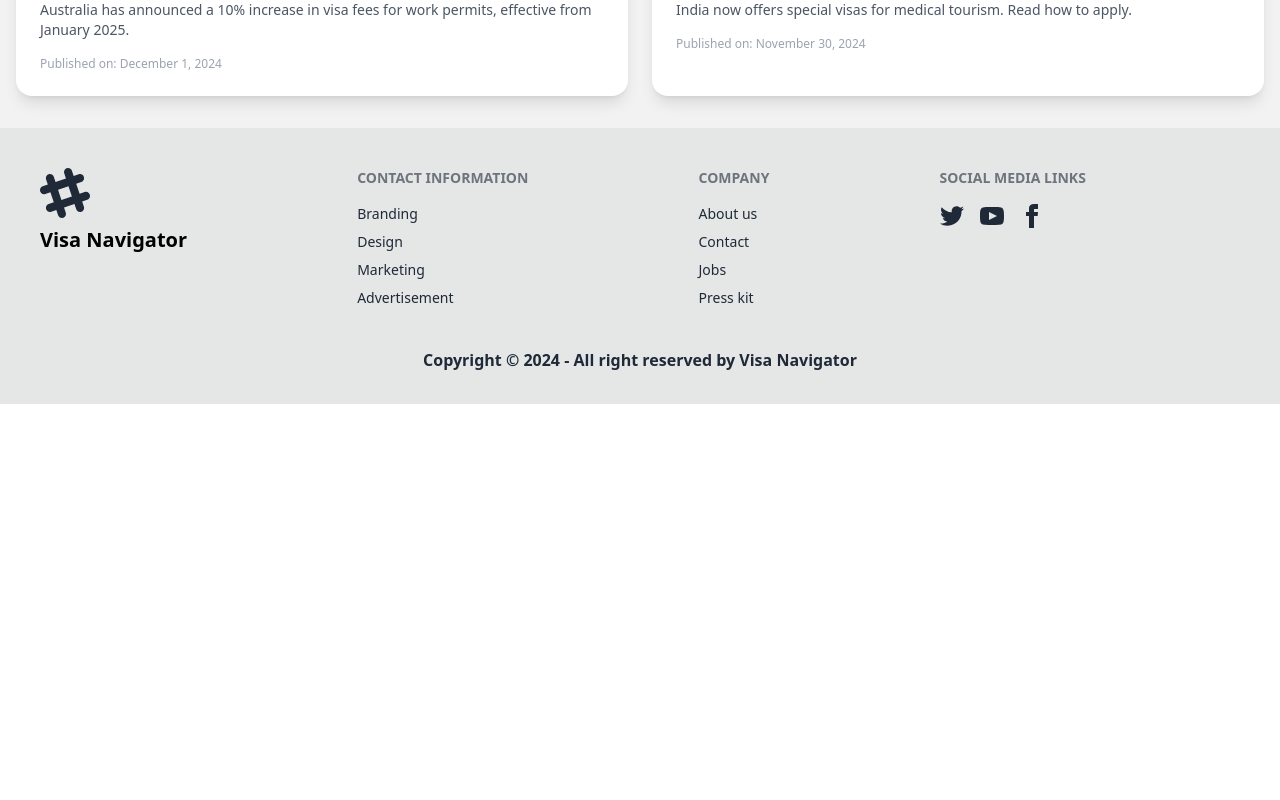
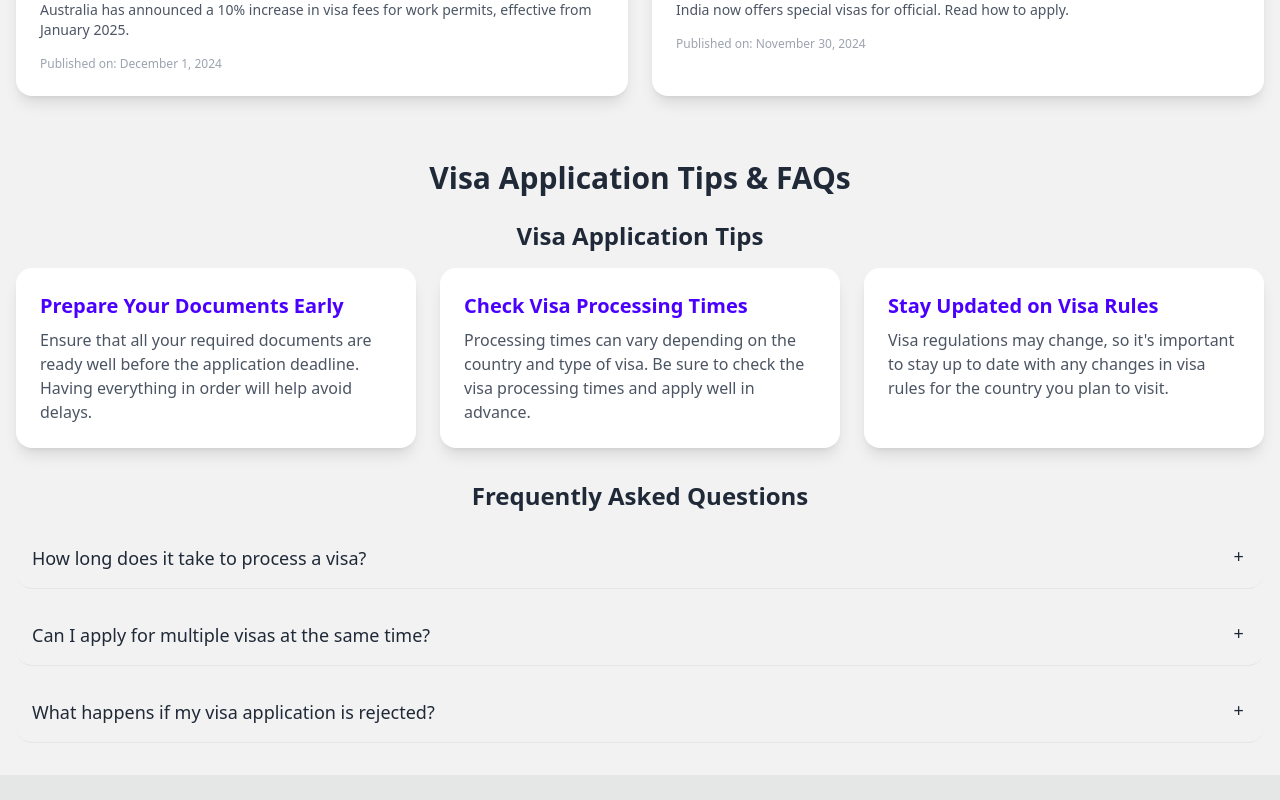
Before and after one commit to rasel3980/visa-navigator, a React (Vite) app: page / in a window 1280 px wide. Shown: the part 1020-1820 px from the top of the page. Before the commit the page ends 1424 px from the top, so only its background shows below. Built offline with nearby package versions, Linux system fonts and the light colour scheme; no server answers.

Commit message:
visa application tips section add

```diff
--- a/src/Components/Home.jsx
+++ b/src/Components/Home.jsx
@@ -2,15 +2,15 @@ import React from 'react';
 import Banner from './Banner';
 import LatestVisas from '../Pages/LatestVisas';
 import VisaNewsSection from '../Pages/VisaNewsSection';
-import TopCountriesSection from '../Pages/TopCountriesSection';
+import VisaTips from '../Pages/VisaTips';
 
 const Home = () => {
     return (
         <div>
             <Banner></Banner>
             <LatestVisas></LatestVisas>
-            <TopCountriesSection></TopCountriesSection>
             <VisaNewsSection></VisaNewsSection>
+            <VisaTips></VisaTips>
 
         </div>
     );
--- a/src/Pages/TopCountriesSection.jsx
+++ /dev/null
@@ -1,11 +0,0 @@
-import React from 'react';
-
-const TopCountriesSection = () => {
-    return (
-        <div>
-
-        </div>
-    );
-};
-
-export default TopCountriesSection;
--- a/src/Pages/VisaNewsSection.jsx
+++ b/src/Pages/VisaNewsSection.jsx
@@ -23,7 +23,7 @@ const VisaNewsSection = () => {
         {
           title: "Special Visas",
           description:
-            "India now offers special visas for medical tourism. Read how to apply.",
+            "India now offers special visas for official. Read how to apply.",
           date: "November 30, 2024",
         },
       ];
--- /dev/null
+++ b/src/Pages/VisaTips.jsx
@@ -0,0 +1,85 @@
+import React from 'react';
+
+const VisaTips = () => {
+    const tips = [
+        {
+          title: "Prepare Your Documents Early",
+          description:
+            "Ensure that all your required documents are ready well before the application deadline. Having everything in order will help avoid delays.",
+        },
+        {
+          title: "Check Visa Processing Times",
+          description:
+            "Processing times can vary depending on the country and type of visa. Be sure to check the visa processing times and apply well in advance.",
+        },
+        {
+          title: "Stay Updated on Visa Rules",
+          description:
+            "Visa regulations may change, so it's important to stay up to date with any changes in visa rules for the country you plan to visit.",
+        },
+      ];
+
+      const faqs = [
+        {
+          question: "How long does it take to process a visa?",
+          answer:
+            "The visa processing time varies depending on the country and visa type. It can take anywhere from a few days to several weeks.",
+        },
+        {
+          question: "Can I apply for multiple visas at the same time?",
+          answer:
+            "Yes, you can apply for multiple visas, but you should check if there are any restrictions or guidelines for applying for visas from different countries simultaneously.",
+        },
+        {
+          question: "What happens if my visa application is rejected?",
+          answer:
+            "If your visa application is rejected, you will receive an explanation for the decision. You can appeal the decision in some cases or reapply with updated documents.",
+        },
+      ];
+
+    return (
+        <section className="py-8 bg-base-200">
+      <div className="container mx-auto px-4">
+        <h2 className="text-3xl font-semibold text-center mb-6">Visa Application Tips & FAQs</h2>
+
+        {/* Tips Section */}
+        <div className="mb-8">
+          <h3 className="text-2xl font-semibold text-center mb-4">Visa Application Tips</h3>
+          <div className="grid grid-cols-1 sm:grid-cols-2 lg:grid-cols-3 gap-6">
+            {tips.map((tip, index) => (
+              <div
+                key={index}
+                className="card bg-white shadow-lg p-6 hover:bg-base-100 transition-all"
+              >
+                <h4 className="text-xl font-bold text-primary mb-2">{tip.title}</h4>
+                <p className="text-gray-600">{tip.description}</p>
+              </div>
+            ))}
+          </div>
+        </div>
+
+        {/* FAQs Section */}
+        <div>
+          <h3 className="text-2xl font-semibold text-center mb-4">Frequently Asked Questions</h3>
+          <div className="space-y-4">
+            {faqs.map((faq, index) => (
+              <div
+                key={index}
+                className="collapse collapse-plus border-b border-base-300"
+              >
+                <input type="checkbox" className="peer" />
+                <div className="collapse-title text-lg font-medium">{faq.question}</div>
+                <div className="collapse-content">
+                  <p className="text-gray-600">{faq.answer}</p>
+                </div>
+              </div>
+            ))}
+          </div>
+        </div>
+      </div>
+    </section>
+
+    );
+};
+
+export default VisaTips;
```
